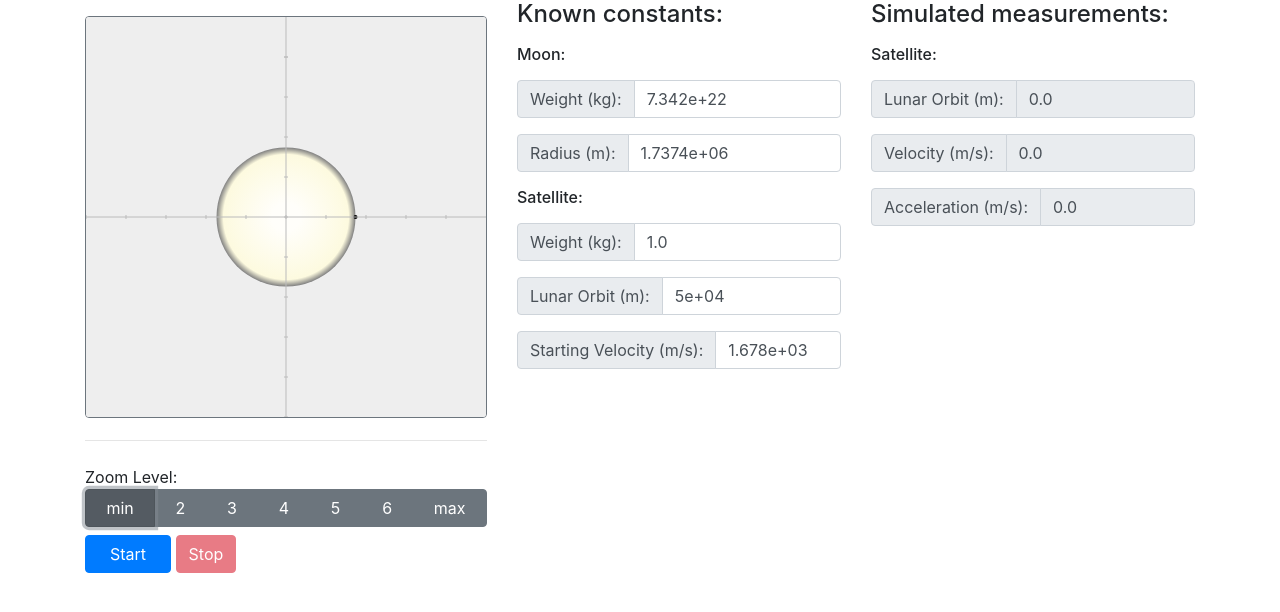
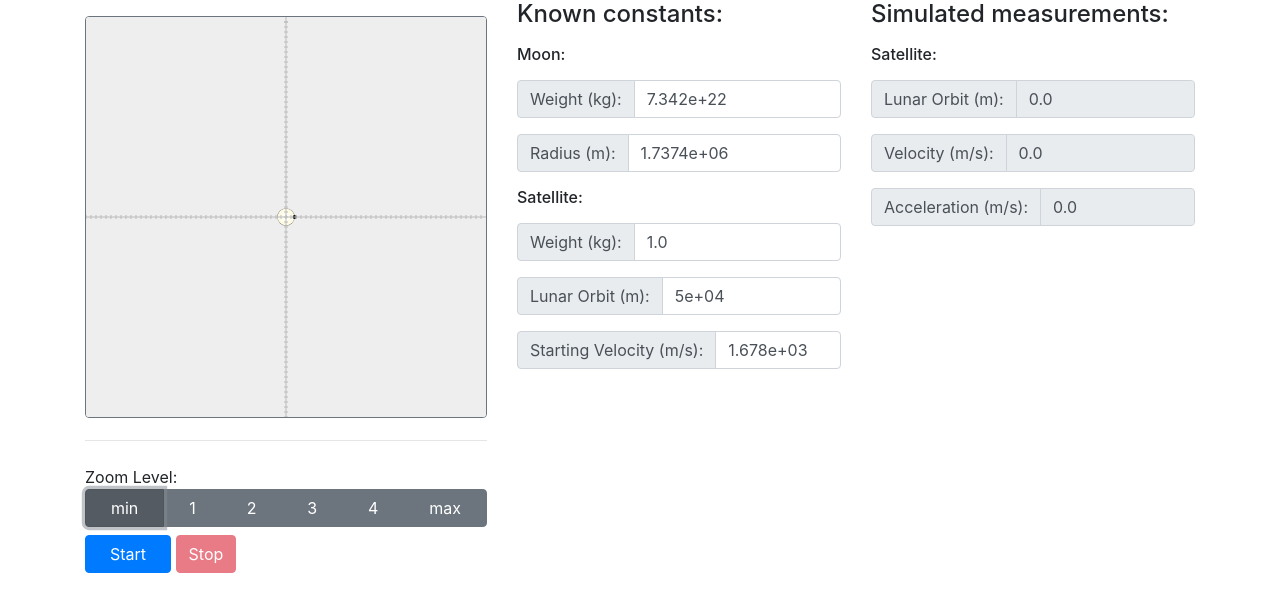
Before and after one commit to Vest/moonSim, a plain HTML site: page index.html in a window 1280 px wide. Both pictures are taken after a click on the label "min". Drawn offline with nearby package versions, Linux system fonts and the light colour scheme.

Commit message:
Added the zooming functionality (now you can press zoom buttons); Formatted the code (auto) everywhere (including SVG).
Signed-off-by: Vest <Vest@users.noreply.github.com>

```diff
--- a/index.html
+++ b/index.html
@@ -29,25 +29,22 @@
             <span class="label label-default">Zoom Level:</span>
             <div aria-label="Zoom level" class="btn-group btn-group-toggle d-flex" data-toggle="buttons">
                 <label class="btn btn-secondary">
-                    <input id="btnZoom1" name="zoomLevel" type="radio"> min
+                    <input data-level="0" id="btnZoom0" name="zoomLevel" type="radio"> min
+                </label>
+                <label class="btn btn-secondary">
+                    <input data-level="1" id="btnZoom1" name="zoomLevel" type="radio"> 1
+                </label>
+                <label class="btn btn-secondary">
+                    <input data-level="2" id="btnZoom2" name="zoomLevel" type="radio"> 2
                 </label>
                 <label class="btn btn-secondary active">
-                    <input checked id="btnZoom2" name="zoomLevel" type="radio"> 2
+                    <input checked data-level="3" id="btnZoom3" name="zoomLevel" type="radio"> 3
                 </label>
                 <label class="btn btn-secondary">
-                    <input id="btnZoom3" name="zoomLevel" type="radio"> 3
+                    <input data-level="4" id="btnZoom4" name="zoomLevel" type="radio"> 4
                 </label>
                 <label class="btn btn-secondary">
-                    <input id="btnZoom4" name="zoomLevel" type="radio"> 4
-                </label>
-                <label class="btn btn-secondary">
-                    <input id="btnZoom5" name="zoomLevel" type="radio">5
-                </label>
-                <label class="btn btn-secondary">
-                    <input id="btnZoom6" name="zoomLevel" type="radio"> 6
-                </label>
-                <label class="btn btn-secondary">
-                    <input id="btnZoom7" name="zoomLevel" type="radio"> max
+                    <input data-level="5" id="btnZoom5" name="zoomLevel" type="radio"> max
                 </label>
             </div>
 
@@ -114,14 +111,16 @@
                 <div class="input-group-prepend">
                     <span class="input-group-text" id="satVelocityLbl">Velocity (m/s):</span>
                 </div>
-                <input aria-describedby="satVelocityLbl" aria-label="Velocity" class="form-control" id="satVelocityOutput"
+                <input aria-describedby="satVelocityLbl" aria-label="Velocity" class="form-control"
+                       id="satVelocityOutput"
                        placeholder="Velocity" readonly type="number" value="0.0">
             </div>
             <div class="input-group mb-3">
                 <div class="input-group-prepend">
                     <span class="input-group-text" id="satAccelerationLbl">Acceleration (m/s):</span>
                 </div>
-                <input aria-describedby="satAccelerationLbl" aria-label="Acceleration" class="form-control" id="satAccelerationOutput"
+                <input aria-describedby="satAccelerationLbl" aria-label="Acceleration" class="form-control"
+                       id="satAccelerationOutput"
                        placeholder="Acceleration" readonly type="number" value="0.0">
             </div>
         </div>
--- a/js/board.js
+++ b/js/board.js
@@ -1,13 +1,6 @@
 import * as Space from "./space.js";
 import {Coord} from "./space.js";
-import {Viewport} from "./utils.js"
-
-const SPACE_X1 = -0.5e7; // 10.000 km
-const SPACE_Y1 = 0.5e7;
-const SPACE_X2 = 0.5e7;
-const SPACE_Y2 = -0.5e7;
-const STEP_X = 1e6; // 1.000 km
-const STEP_Y = 1e6;
+import {ViewportParams, ZOOM_LEVELS} from "./utils.js"
 
 class Board {
     /**
@@ -48,10 +41,8 @@ class Board {
         this._massiveObjects = [];
         this._lightObjects = [];
         this._positions = new Map();
-        this._viewport = new Viewport(
-            new Coord(SPACE_X1, SPACE_Y1), new Coord(SPACE_X2, SPACE_Y2),
-            this.width, this.height
-        );
+        this._zoomLevel = 3;
+        this.changeZoom(this._zoomLevel);
 
         window.requestAnimationFrame((t) => this.onRefreshFrame(t));
     }
@@ -65,17 +56,17 @@ class Board {
     }
 
     drawAxes() {
-        let abscissaX1 = this._viewport.projectX(SPACE_X1);
-        let abscissaY1 = this._viewport.projectY(0);
+        let abscissaX1 = this._viewportParams.projectX(this._viewportParams.viewport.topLeft.x);
+        let abscissaY1 = this._viewportParams.projectY(0);
 
-        let abscissaX2 = this._viewport.projectX(SPACE_X2);
-        let abscissaY2 = this._viewport.projectY(0);
+        let abscissaX2 = this._viewportParams.projectX(this._viewportParams.viewport.bottomRight.x);
+        let abscissaY2 = this._viewportParams.projectY(0);
 
-        let ordinateX1 = this._viewport.projectX(0);
-        let ordinateY1 = this._viewport.projectY(SPACE_Y1);
+        let ordinateX1 = this._viewportParams.projectX(0);
+        let ordinateY1 = this._viewportParams.projectY(this._viewportParams.viewport.topLeft.y);
 
-        let ordinateX2 = this._viewport.projectX(0);
-        let ordinateY2 = this._viewport.projectY(SPACE_Y2);
+        let ordinateX2 = this._viewportParams.projectX(0);
+        let ordinateY2 = this._viewportParams.projectY(this._viewportParams.viewport.bottomRight.y);
 
         // Draw Axes
         this.ctx.save();
@@ -90,14 +81,18 @@ class Board {
         this.ctx.strokeStyle = '#BBBBBB';
 
         this.ctx.beginPath();
-        for (let tickX = SPACE_X1; tickX < SPACE_X2; tickX += STEP_X) {
-            let abscissaX = this._viewport.projectX(tickX);
+        for (let tickX = this._viewportParams.viewport.topLeft.x;
+             tickX < this._viewportParams.viewport.bottomRight.x;
+             tickX += ZOOM_LEVELS[this._zoomLevel].STEP_X) {
+            let abscissaX = this._viewportParams.projectX(tickX);
 
             this.ctx.moveTo(abscissaX, abscissaY1 - 2);
             this.ctx.lineTo(abscissaX, abscissaY1 + 2);
         }
-        for (let tickY = SPACE_Y2; tickY < SPACE_Y1; tickY += STEP_Y) {
-            let ordinateY = this._viewport.projectY(tickY);
+        for (let tickY = this._viewportParams.viewport.bottomRight.y;
+             tickY < this._viewportParams.viewport.topLeft.y;
+             tickY += ZOOM_LEVELS[this._zoomLevel].STEP_Y) {
+            let ordinateY = this._viewportParams.projectY(tickY);
 
             this.ctx.moveTo(ordinateX1 - 2, ordinateY);
             this.ctx.lineTo(ordinateX1 + 2, ordinateY);
@@ -112,9 +107,9 @@ class Board {
         let centerX = 0, centerY = 0, radius = 0;
 
         for (let body of this._massiveObjects) {
-            centerX = this._viewport.projectX(this._positions.get(body.key).x);
-            centerY = this._viewport.projectY(this._positions.get(body.key).y);
-            radius = this._viewport.projectLength(body.radius);
+            centerX = this._viewportParams.projectX(this._positions.get(body.key).x);
+            centerY = this._viewportParams.projectY(this._positions.get(body.key).y);
+            radius = this._viewportParams.projectLength(body.radius);
 
             const gradient = this.ctx.createRadialGradient(centerX, centerY, 0, centerX, centerY, radius);
             gradient.addColorStop(0.0, '#FFFEFA');
@@ -138,8 +133,8 @@ class Board {
         let centerX = 0, centerY = 0, radius = 0;
 
         for (let body of this._lightObjects) {
-            centerX = this._viewport.projectX(this._positions.get(body.key).x);
-            centerY = this._viewport.projectY(this._positions.get(body.key).y);
+            centerX = this._viewportParams.projectX(this._positions.get(body.key).x);
+            centerY = this._viewportParams.projectY(this._positions.get(body.key).y);
 
             this.ctx.save();
             this.ctx.fillStyle = "Black";
@@ -182,6 +177,16 @@ class Board {
             this._lightObjects.push(body);
         }
     }
+
+    changeZoom(zoomLevel) {
+        this._zoomLevel = zoomLevel;
+        const coords = ZOOM_LEVELS[this._zoomLevel];
+
+        this._viewportParams = new ViewportParams(
+            new Coord(coords.SPACE_X1, coords.SPACE_Y1), new Coord(coords.SPACE_X2, coords.SPACE_Y2),
+            this.width, this.height
+        );
+    }
 }
 
 /**
--- a/js/main.js
+++ b/js/main.js
@@ -12,5 +12,12 @@ window.addEventListener("load", function (e) {
     board.addBody(moon, new Coord(0, 0));
     board.addBody(sat, new Coord(moon.radius + 50, 0));
 
+    for (let i = 0; i < 6; i++) {
+        const zoomBtn = document.getElementById(`btnZoom${i}`);
+        zoomBtn.addEventListener("click", () => {
+            board.changeZoom(zoomBtn.dataset.level);
+        });
+    }
+
     console.timeEnd("Init");
 });
--- a/js/utils.js
+++ b/js/utils.js
@@ -1,4 +1,50 @@
-class Viewport {
+const ZOOM_LEVELS = [
+    { // Min - 0
+        SPACE_X1: -4e7,
+        SPACE_Y1: 4e7,
+        SPACE_X2: 4e7,
+        SPACE_Y2: -4e7,
+        STEP_X: 1e6,
+        STEP_Y: 1e6
+    }, { // 1
+        SPACE_X1: -2e7,
+        SPACE_Y1: 2e7,
+        SPACE_X2: 2e7,
+        SPACE_Y2: -2e7,
+        STEP_X: 1e6,
+        STEP_Y: 1e6
+    }, { // 2
+        SPACE_X1: -1e7,
+        SPACE_Y1: 1e7,
+        SPACE_X2: 1e7,
+        SPACE_Y2: -1e7,
+        STEP_X: 1e6,
+        STEP_Y: 1e6
+    }, { // 3 - default
+        SPACE_X1: -0.5e7,
+        SPACE_Y1: 0.5e7,
+        SPACE_X2: 0.5e7,
+        SPACE_Y2: -0.5e7,
+        STEP_X: 1e6,
+        STEP_Y: 1e6
+    }, { // 4
+        SPACE_X1: -0.3e7,
+        SPACE_Y1: 0.3e7,
+        SPACE_X2: 0.3e7,
+        SPACE_Y2: -0.3e7,
+        STEP_X: 1e5,
+        STEP_Y: 1e5
+    }, { // Max - 5
+        SPACE_X1: -2e6,
+        SPACE_Y1: 2e6,
+        SPACE_X2: 2e6,
+        SPACE_Y2: -2e6,
+        STEP_X: 1e5,
+        STEP_Y: 1e5
+    }
+];
+
+class ViewportParams {
     constructor(topLeft, bottomRight, projWidth, projHeight) {
         this.viewport = {
             topLeft: topLeft,
@@ -54,5 +100,5 @@ class Viewport {
 }
 
 export {
-    Viewport
+    ViewportParams, ZOOM_LEVELS
 };
```
Also changed, not shown: favicon.svg.
